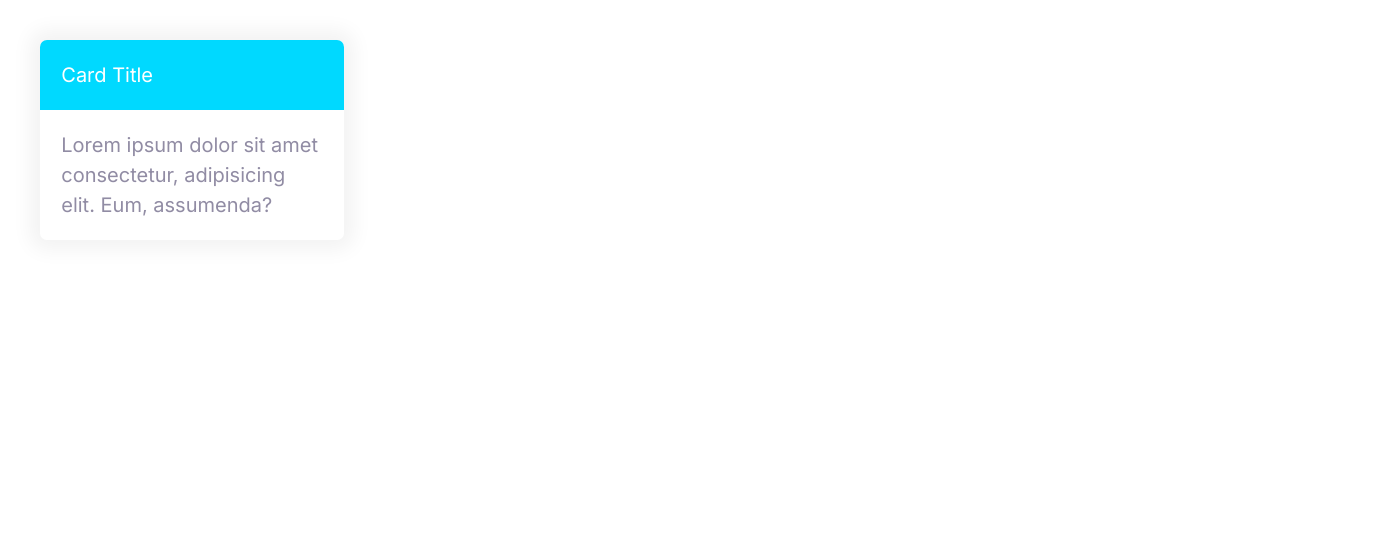
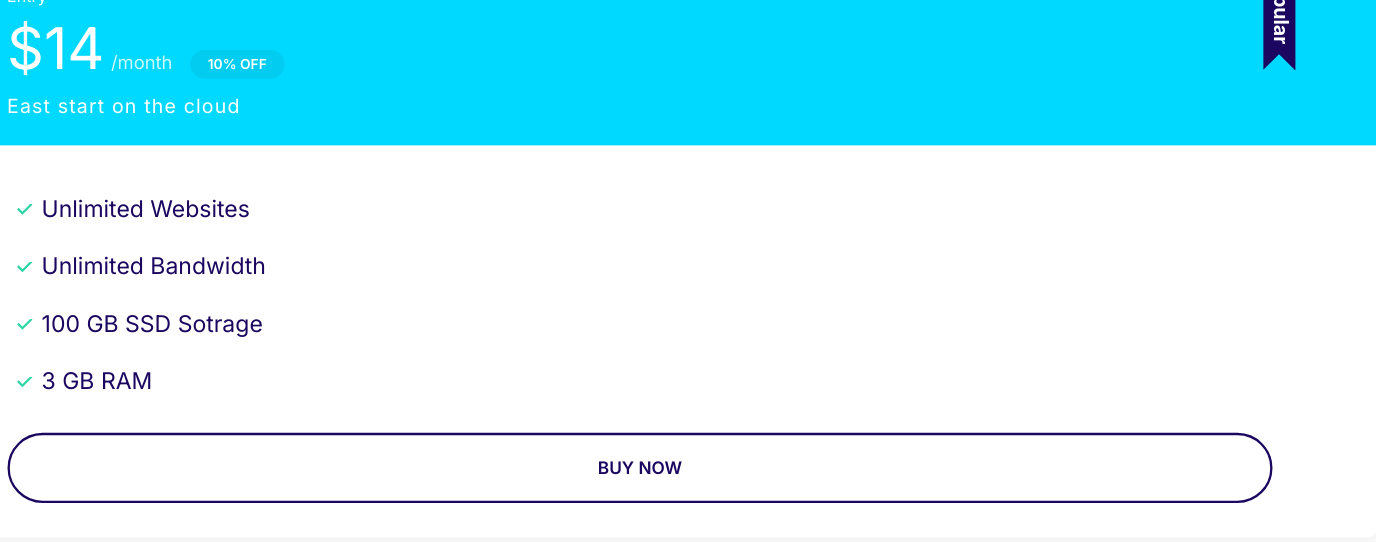
Before and after one commit to daysialacole/MOSHIFYDAYSIA3, a plain HTML site: page index.html in a window 1280 px wide. Shown: the whole page, 1376 px wide, since content can reach past the window. Drawn offline with Linux system fonts and the light colour scheme.

Commit message:
Added popular.svg image and defined the plans component.

```diff
--- a/CSS/styles.css
+++ b/CSS/styles.css
@@ -335,3 +335,77 @@ a {
 .card--secondary .badge--secondary {
   background: #02cdf1;
 }
+
+/* Plans */
+
+.plan {
+  transition: transform 0.2s ease-out;
+}
+
+.plan__name {
+  color: #fff;
+  margin: 0;
+  font-weight: 500;
+  font-size: 2.4rem;
+}
+
+.plan__price {
+  font-size: 5rem;
+}
+
+.plan__billing-cycle {
+  font-size: 2rem;
+  font-weight: 300;
+  opacity: 0.8;
+  margin-right: 1rem;
+}
+
+.plan__description {
+  font-size: 2rem;
+  font-weight: 300;
+  letter-spacing: 1px;
+  display: block;
+}
+
+.plan .list__item {
+  margin-bottom: 2rem;
+}
+
+.plan--popular .card__header {
+  position: relative;
+}
+
+.plan--popular .card__header::before {
+  content: url(../images/popular.svg);
+  width: 40px;
+  display: inline-block;
+  position: absolute;
+  top: -6px;
+  right: 5%;
+}
+
+.plan:hover {
+  transform: scale(1.05);
+}
+
+.plan--popular:hover {
+  transform: scale(1.15);
+}
+
+@media screen and (min-width: 1024px) {
+  .plan--popular {
+    transform: scale(1.1);
+  }
+  .plan__name {
+    font-size: 1.4rem;
+  }
+  .plan__price {
+    font-size: 5rem;
+  }
+  .plan__billing-cycle {
+    font-size: 1.6rem;
+  }
+  .plan__description {
+    font-size: 1.7rem;
+  }
+}
--- a/index.html
+++ b/index.html
@@ -14,11 +14,23 @@
     <link rel="stylesheet" href="/CSS/styles.css">
 </head>
 <body>
-    <div style="width: 30%; padding: 4rem">
+    <div class="plan plan--popular">
         <div class="card card--secondary">
-          <header class="card__header">Card Title</header>
+          <header class="card__header">
+            <h3 class="plan__name">Entry</h3>
+            <span class="plan__price">$14</span>
+            <span class="plan__billing-cycle">/month</span>
+            <span class="badge badge--secondary badge--small">10% OFF</span>
+            <span class="plan__description">East start on the cloud</span>
+          </header>
           <div class="card__body">
-            Lorem ipsum dolor sit amet consectetur, adipisicing elit. Eum, assumenda?
+            <ul class="list list--tick">
+              <li class="list__item">Unlimited Websites</li>
+              <li class="list__item">Unlimited Bandwidth</li>
+              <li class="list__item">100 GB SSD Sotrage</li>
+              <li class="list__item">3 GB RAM</li>
+            </ul>
+            <button class="btn btn--outline btn--block">Buy Now</button>
           </div>
         </div>
       </div>
```
Also changed, not shown: Components/plans.html (added, +20 -0 lines), Images/popular.svg (added).
